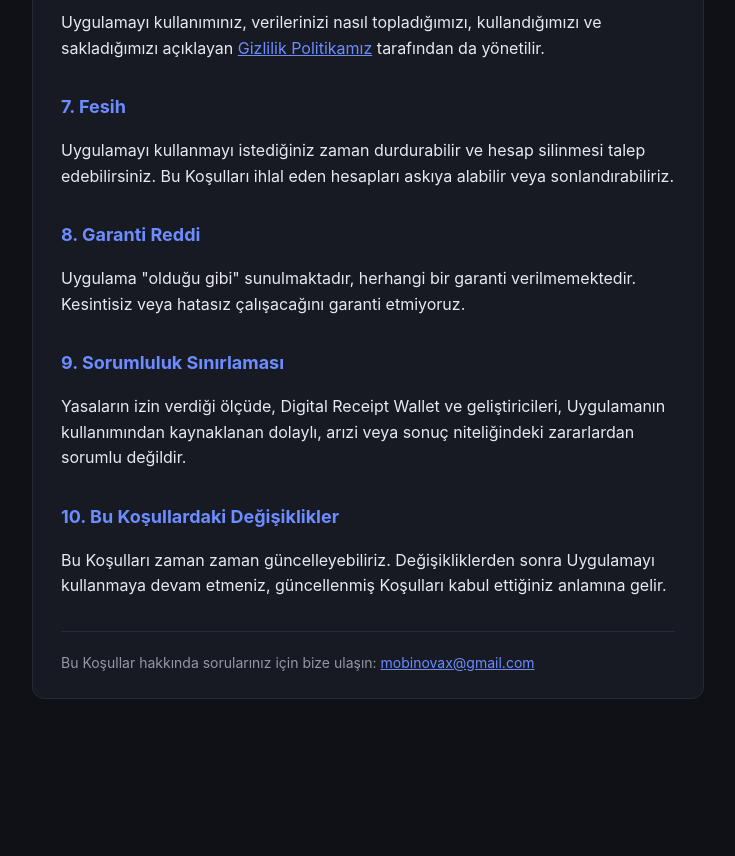
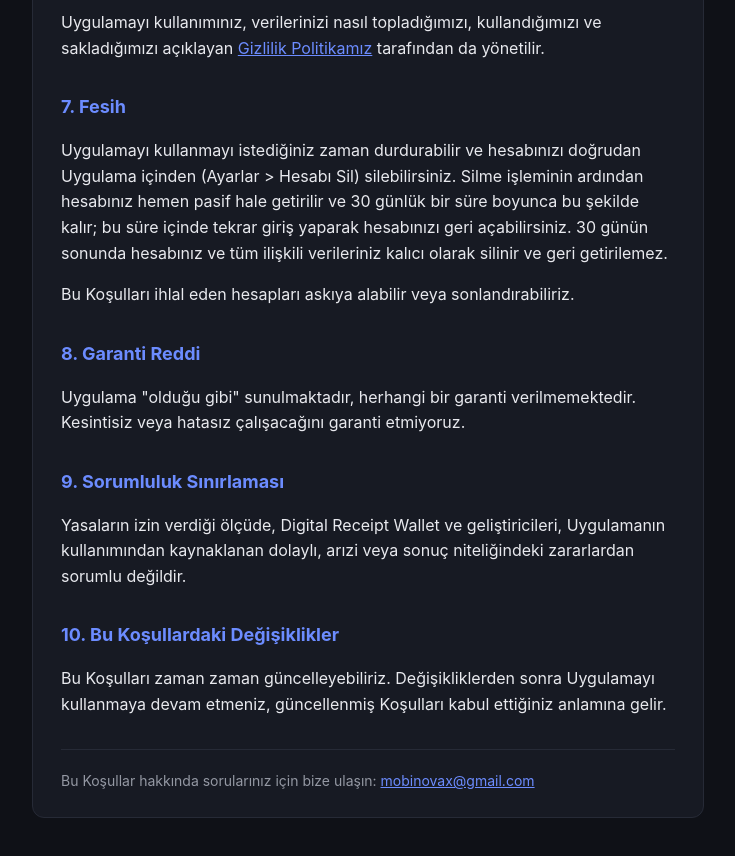
Before and after one commit to ozdogrumerve/privacy-policy, a plain HTML site: page terms-tr.html in a window 1280 px wide. Shown: the part 1100-1956 px from the top of the page, without its empty margins (272-1007 px from the left). Before the commit the page ends 1879 px from the top, so only its background shows below. Drawn offline with Linux system fonts and the light colour scheme.

Commit message:
Update account deletion process in terms-tr.html

```diff
--- a/terms-tr.html
+++ b/terms-tr.html
@@ -108,7 +108,8 @@
       <p>Uygulamayı kullanımınız, verilerinizi nasıl topladığımızı, kullandığımızı ve sakladığımızı açıklayan <a class="inline" href="privacy-tr.html">Gizlilik Politikamız</a> tarafından da yönetilir.</p>
 
       <h2>7. Fesih</h2>
-      <p>Uygulamayı kullanmayı istediğiniz zaman durdurabilir ve hesap silinmesi talep edebilirsiniz. Bu Koşulları ihlal eden hesapları askıya alabilir veya sonlandırabiliriz.</p>
+      <p>Uygulamayı kullanmayı istediğiniz zaman durdurabilir ve hesabınızı doğrudan Uygulama içinden (Ayarlar &gt; Hesabı Sil) silebilirsiniz. Silme işleminin ardından hesabınız hemen pasif hale getirilir ve 30 günlük bir süre boyunca bu şekilde kalır; bu süre içinde tekrar giriş yaparak hesabınızı geri açabilirsiniz. 30 günün sonunda hesabınız ve tüm ilişkili verileriniz kalıcı olarak silinir ve geri getirilemez.</p>
+      <p>Bu Koşulları ihlal eden hesapları askıya alabilir veya sonlandırabiliriz.</p>
 
       <h2>8. Garanti Reddi</h2>
       <p>Uygulama "olduğu gibi" sunulmaktadır, herhangi bir garanti verilmemektedir. Kesintisiz veya hatasız çalışacağını garanti etmiyoruz.</p>
```
